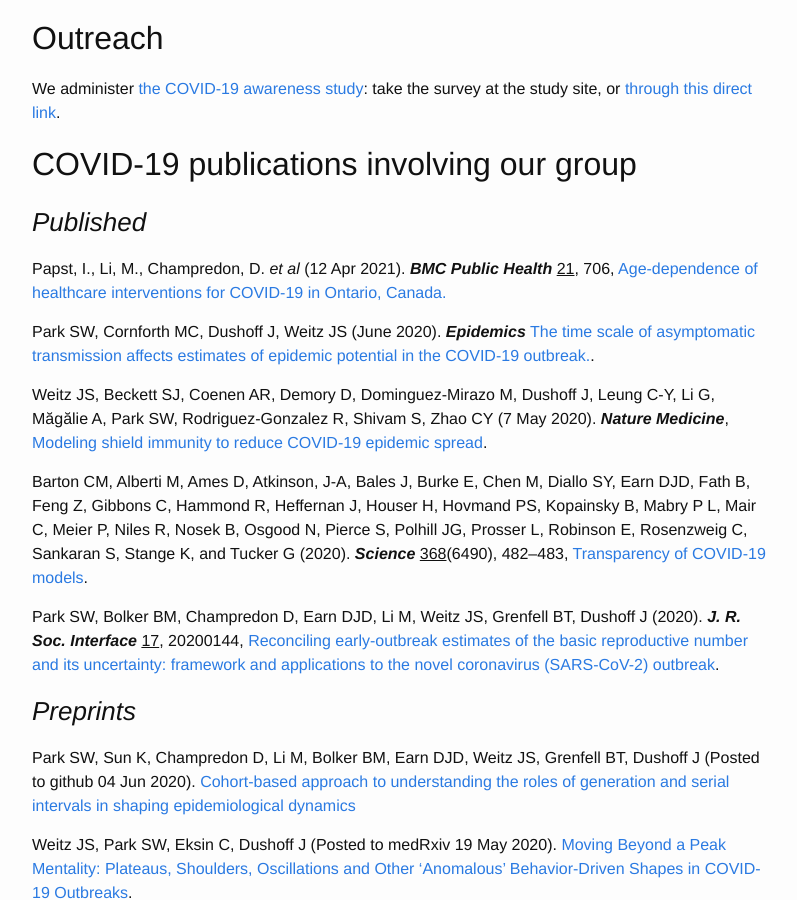
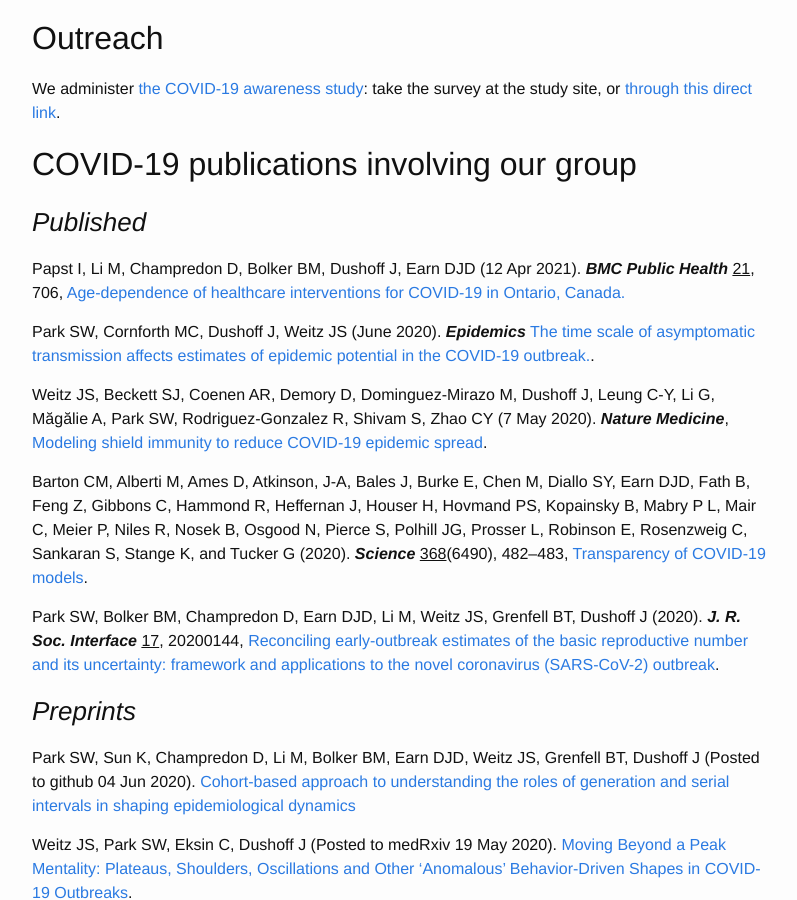
Before and after one commit to mac-theobio/mac-theobio.github.io, a Jekyll site: the page built from covid-19/index.md, in a window 1280 px wide and 900 px high, scrolled down 1283 px. Shown: the whole window, without its empty margins (238-1035 px from the left). Built offline with Jekyll 4.4.1, drawn with Linux system fonts in a browser that asks for light colours.

```diff
--- a/covid-19/index.md
+++ b/covid-19/index.md
@@ -42,7 +42,7 @@ We administer [the COVID-19 awareness study](https://www.covid19-awareness.com/)
 
 ### _Published_
 
-Papst, I., Li, M., Champredon, D. _et al_ (12 Apr 2021). **_BMC Public Health_** <ins>21</ins>, 706, [Age-dependence of healthcare interventions for COVID-19 in Ontario, Canada.](https://doi.org/10.1186/s12889-021-10611-4)
+Papst I, Li M, Champredon D, Bolker BM, Dushoff J, Earn DJD (12 Apr 2021). **_BMC Public Health_** <ins>21</ins>, 706, [Age-dependence of healthcare interventions for COVID-19 in Ontario, Canada.](https://doi.org/10.1186/s12889-021-10611-4)
 
 Park SW, Cornforth MC, Dushoff J, Weitz JS (June 2020). **_Epidemics_**
 [The time scale of asymptomatic transmission affects estimates of epidemic potential in the COVID-19 outbreak.](https://www.sciencedirect.com/science/article/pii/S1755436520300190).
```
